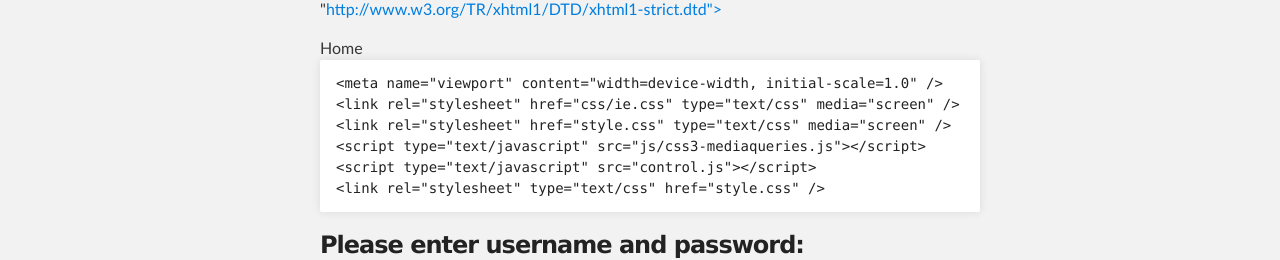
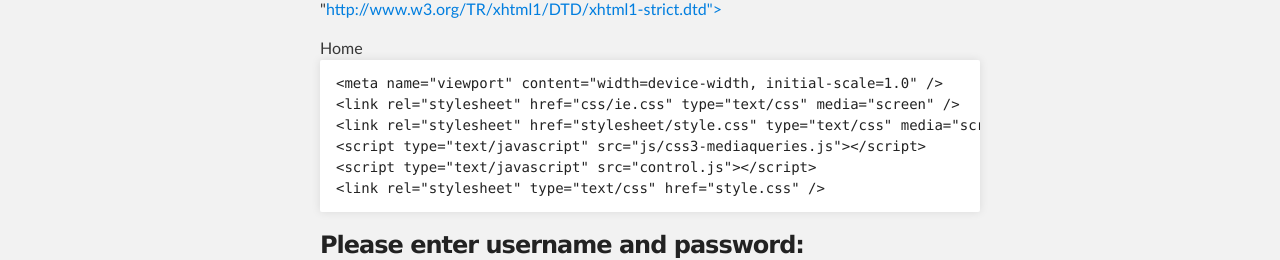
Before and after one commit to jarodenis/computer-solutions, a plain HTML site: page index.html in a window 1280 px wide. Shown: the part 251-511 px from the top of the page. Drawn offline with Linux system fonts and the light colour scheme.

Commit message:
Update index.html

```diff
--- a/index.html
+++ b/index.html
@@ -38,7 +38,7 @@
 <p></p>
 Home<pre><code>&lt;meta name="viewport" content="width=device-width, initial-scale=1.0" /&gt;
 &lt;link rel="stylesheet" href="css/ie.css" type="text/css" media="screen" /&gt;
-&lt;link rel="stylesheet" href="style.css" type="text/css" media="screen" /&gt;
+&lt;link rel="stylesheet" href="stylesheet/style.css" type="text/css" media="screen" /&gt;
 &lt;script type="text/javascript" src="js/css3-mediaqueries.js"&gt;&lt;/script&gt;
 &lt;script type="text/javascript" src="control.js"&gt;&lt;/script&gt;
 &lt;link rel="stylesheet" type="text/css" href="style.css" /&gt;
```
